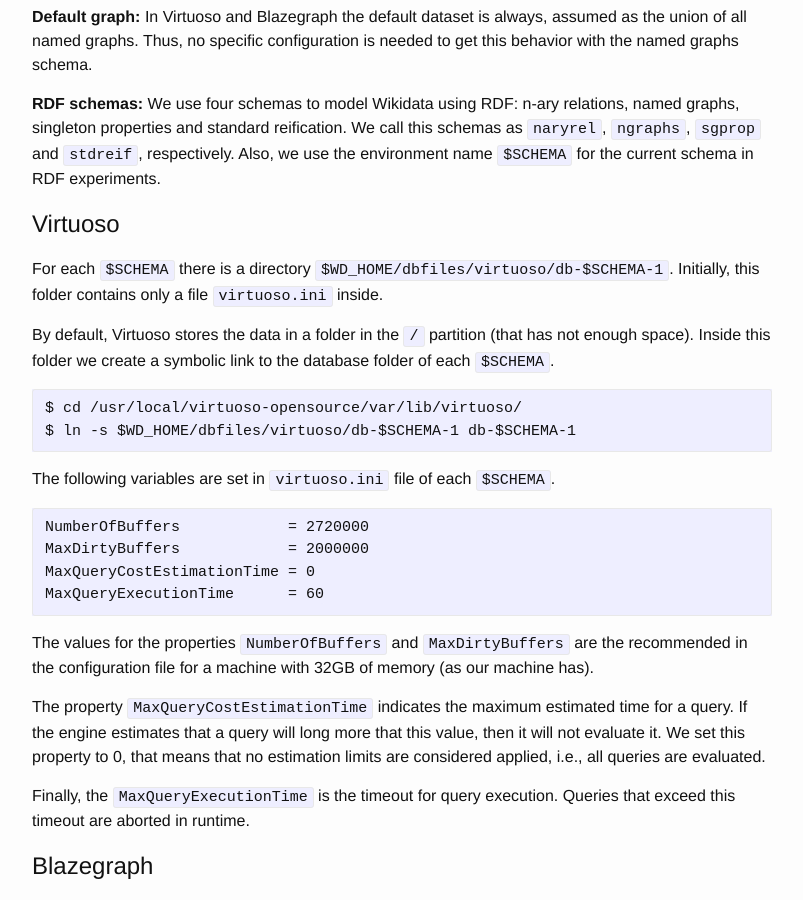
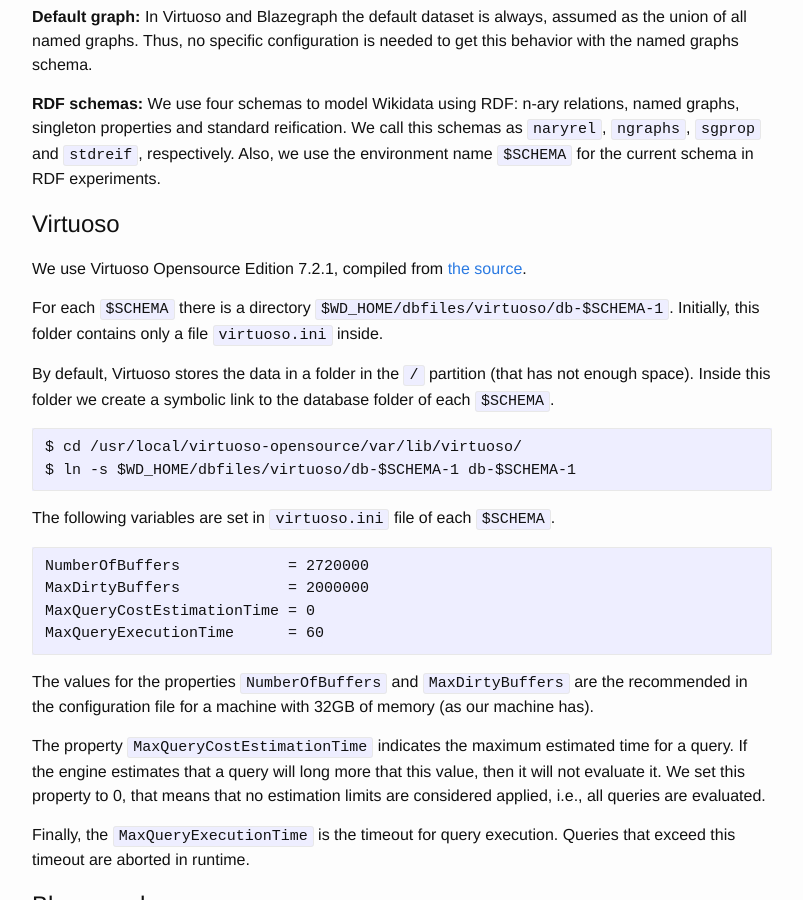
Before and after one commit to danielhz/wquery-docs, a Jekyll site: the page built from index.md, in a window 1280 px wide and 900 px high, scrolled down 1464 px. Shown: the whole window, without its empty margins (238-1041 px from the left). Built offline with Jekyll 4.4.1, drawn with Linux system fonts in a browser that asks for light colours.

Commit message:
Link to the Virtuoso version.

```diff
--- a/index.md
+++ b/index.md
@@ -92,6 +92,9 @@ respectively. Also, we use the environment name `$SCHEMA` for the current
 schema in RDF experiments.
 
 ## Virtuoso
+
+We use Virtuoso Opensource Edition 7.2.1, compiled from
+[the source](https://github.com/openlink/virtuoso-opensource/tree/v7.2.4.1).
 
 For each `$SCHEMA` there is a directory
 `$WD_HOME/dbfiles/virtuoso/db-$SCHEMA-1`. Initially, this folder contains
```
Also changed, not shown: other parts of index.md (+0 -4 lines).
